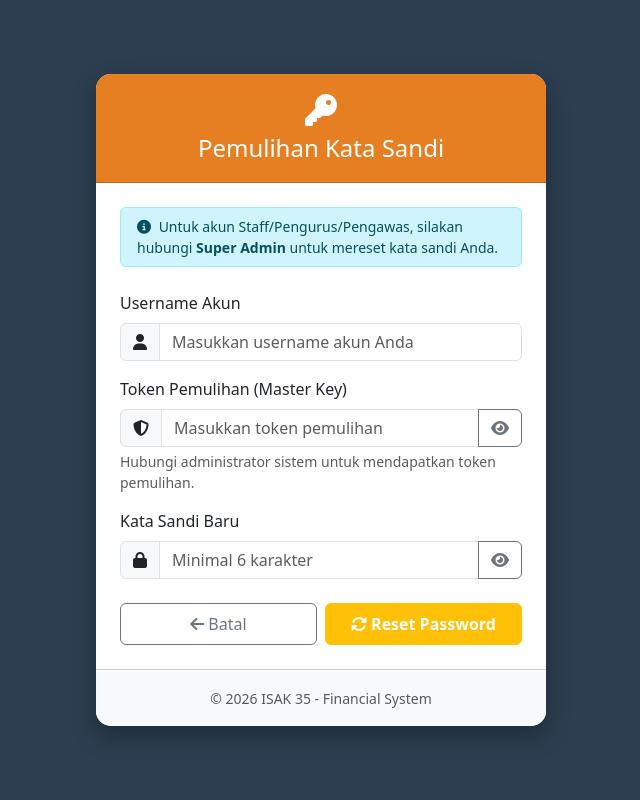
After one commit to tomychaky09-cmd/isak_35_updates, a Flask app: page /forgot-password in a window 1280 px wide. The commit adds this page. Shown: the whole page, without its empty margins (319-959 px from the left). Run offline with Flask 3, Linux system fonts and the light colour scheme.

Commit message:
Feat: Implement Forgot Password recovery system using master token

```diff
--- a/flask_app.py
+++ b/flask_app.py
@@ -91,6 +91,31 @@ def login():
 def logout():
     session.pop('user', None)
     return redirect(url_for('login'))
+
+@app.route('/forgot-password', methods=['GET', 'POST'])
+def forgot_password():
+    if request.method == 'POST':
+        username = request.form.get('username')
+        token = request.form.get('token')
+        new_password = request.form.get('new_password')
+
+        if token != SYNC_TOKEN:
+            flash('Token Pemulihan (Master Key) salah!', 'danger')
+            return render_template('forgot_password.html')
+
+        user = db._execute_query("SELECT id FROM users WHERE username=?", (username,), fetch=True)
+        if not user:
+            flash('Username tidak ditemukan!', 'danger')
+            return render_template('forgot_password.html')
+
+        uid = user[0][0]
+        if db.change_password(uid, new_password):
+            flash('Password berhasil direset! Silakan login dengan password baru.', 'success')
+            return redirect(url_for('login'))
+        else:
+            flash('Gagal mereset password. Silakan coba lagi.', 'danger')
+
+    return render_template('forgot_password.html')
 
 # --- SUPER ADMIN PANEL ---
 @app.route('/super-admin')
--- /dev/null
+++ b/templates/forgot_password.html
@@ -0,0 +1,102 @@
+<!DOCTYPE html>
+<html lang="id">
+<head>
+    <meta charset="UTF-8">
+    <meta name="viewport" content="width=device-width, initial-scale=1.0">
+    <title>Lupa Password - ISAK 35</title>
+    <link href="https://cdn.jsdelivr.net/npm/bootstrap@5.3.0/dist/css/bootstrap.min.css" rel="stylesheet">
+    <link rel="stylesheet" href="https://cdnjs.cloudflare.com/ajax/libs/font-awesome/6.4.0/css/all.min.css">
+    <style>
+        body { background-color: #2c3e50; height: 100vh; display: flex; align-items: center; justify-content: center; }
+        .login-card { width: 100%; max-width: 450px; border-radius: 15px; border: none; box-shadow: 0 10px 25px rgba(0,0,0,0.3); }
+        .card-header { background-color: #e67e22; color: white; border-radius: 15px 15px 0 0 !important; text-align: center; padding: 20px; }
+    </style>
+</head>
+<body>
+
+<div class="card login-card">
+    <div class="card-header">
+        <i class="fas fa-key fa-2x mb-2"></i>
+        <h4 class="mb-0">Pemulihan Kata Sandi</h4>
+    </div>
+    <div class="card-body p-4">
+        {% with messages = get_flashed_messages(with_categories=true) %}
+            {% if messages %}
+                {% for category, message in messages %}
+                    <div class="alert alert-{{ category }}">{{ message }}</div>
+                {% endfor %}
+            {% endif %}
+        {% endwith %}
+
+        <div class="alert alert-info py-2 small mb-4">
+            <i class="fas fa-info-circle me-1"></i> Untuk akun Staff/Pengurus/Pengawas, silakan hubungi <strong>Super Admin</strong> untuk mereset kata sandi Anda.
+        </div>
+
+        <form method="POST">
+            <div class="mb-3">
+                <label class="form-label">Username Akun</label>
+                <div class="input-group">
+                    <span class="input-group-text"><i class="fas fa-user"></i></span>
+                    <input type="text" name="username" class="form-control" placeholder="Masukkan username akun Anda" required>
+                </div>
+            </div>
+            <div class="mb-3">
+                <label class="form-label">Token Pemulihan (Master Key)</label>
+                <div class="input-group">
+                    <span class="input-group-text"><i class="fas fa-shield-alt"></i></span>
+                    <input type="password" name="token" id="token" class="form-control" placeholder="Masukkan token pemulihan" required>
+                    <button class="btn btn-outline-secondary" type="button" id="toggleToken">
+                        <i class="fas fa-eye"></i>
+                    </button>
+                </div>
+                <div class="form-text small text-muted">Hubungi administrator sistem untuk mendapatkan token pemulihan.</div>
+            </div>
+            <div class="mb-4">
+                <label class="form-label">Kata Sandi Baru</label>
+                <div class="input-group">
+                    <span class="input-group-text"><i class="fas fa-lock"></i></span>
+                    <input type="password" name="new_password" id="new_password" class="form-control" placeholder="Minimal 6 karakter" required>
+                    <button class="btn btn-outline-secondary" type="button" id="toggleNewPassword">
+                        <i class="fas fa-eye"></i>
+                    </button>
+                </div>
+            </div>
+
+            <div class="row g-2">
+                <div class="col-6">
+                    <a href="{{ url_for('login') }}" class="btn btn-outline-secondary w-100 py-2">
+                        <i class="fas fa-arrow-left me-1"></i>Batal
+                    </a>
+                </div>
+                <div class="col-6">
+                    <button type="submit" class="btn btn-warning w-100 py-2 text-white fw-bold">
+                        <i class="fas fa-sync-alt me-1"></i>Reset Password
+                    </button>
+                </div>
+            </div>
+        </form>
+    </div>
+    <div class="card-footer text-center py-3 bg-light" style="border-radius: 0 0 15px 15px;">
+        <small class="text-muted">&copy; 2026 ISAK 35 - Financial System</small>
+    </div>
+</div>
+
+<script>
+    function setupToggle(buttonId, inputId) {
+        const toggle = document.querySelector(buttonId);
+        const input = document.querySelector(inputId);
+        if (toggle && input) {
+            toggle.addEventListener('click', function() {
+                const type = input.getAttribute('type') === 'password' ? 'text' : 'password';
+                input.setAttribute('type', type);
+                this.querySelector('i').classList.toggle('fa-eye');
+                this.querySelector('i').classList.toggle('fa-eye-slash');
+            });
+        }
+    }
+    setupToggle('#toggleToken', '#token');
+    setupToggle('#toggleNewPassword', '#new_password');
+</script>
+
+</body>
+</html>
--- a/templates/login.html
+++ b/templates/login.html
@@ -38,7 +38,10 @@
                 </div>
             </div>
             <div class="mb-4">
-                <label class="form-label">Password</label>
+                <div class="d-flex justify-content-between align-items-center mb-2">
+                    <label class="form-label mb-0">Password</label>
+                    <a href="{{ url_for('forgot_password') }}" class="text-decoration-none small text-primary">Lupa Password?</a>
+                </div>
                 <div class="input-group">
                     <span class="input-group-text"><i class="fas fa-lock"></i></span>
                     <input type="password" name="password" id="password" class="form-control" placeholder="Masukkan password" required>
```
